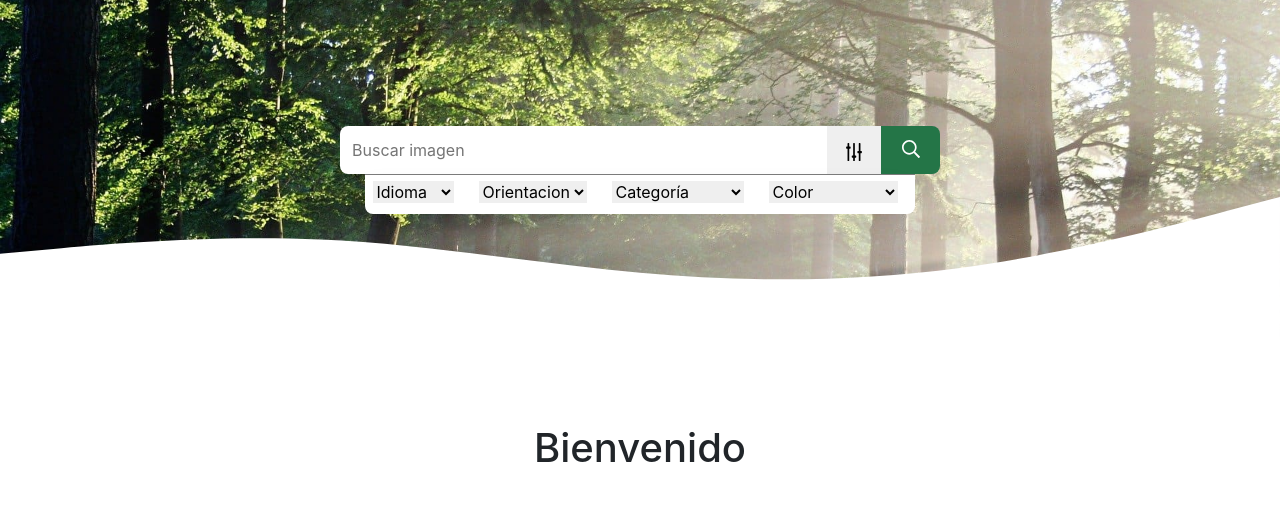
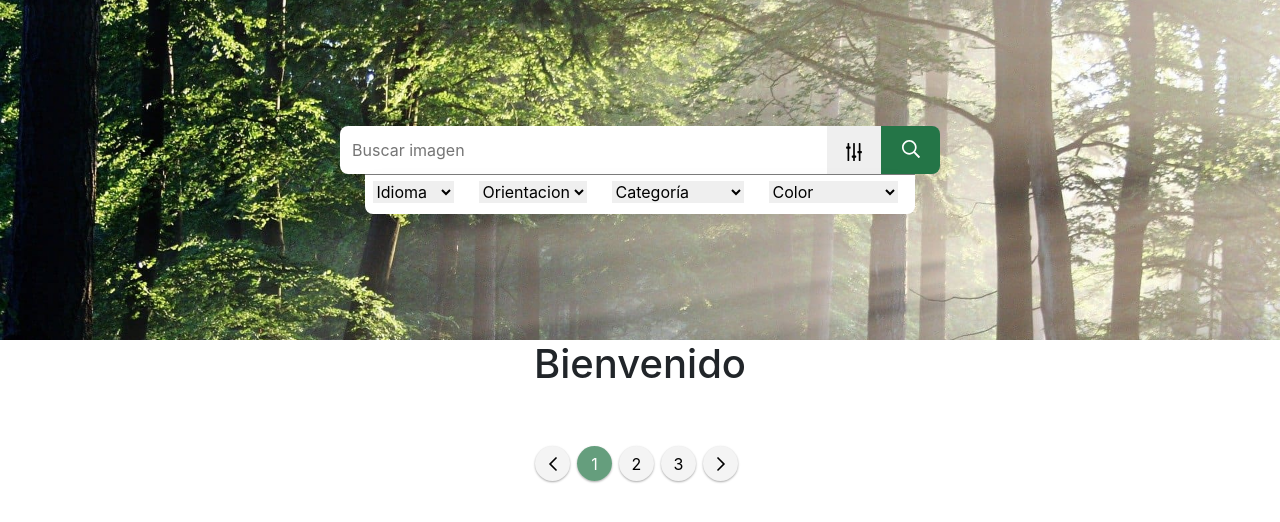
Before and after one commit to JesusEmmanuelPonce/images-search, a React (Create React App) app: page / in a window 1280 px wide. Shown: the top 522 px of the page. Built offline with nearby package versions, Linux system fonts and the light colour scheme.

Commit message:
paginate & card modified

```diff
--- a/src/App.css
+++ b/src/App.css
@@ -1,38 +1,3 @@
-.App {
-  text-align: center;
+.app-container{
+  padding-bottom: 20px;
 }
-
-.App-logo {
-  height: 40vmin;
-  pointer-events: none;
-}
-
-@media (prefers-reduced-motion: no-preference) {
-  .App-logo {
-    animation: App-logo-spin infinite 20s linear;
-  }
-}
-
-.App-header {
-  background-color: #282c34;
-  min-height: 100vh;
-  display: flex;
-  flex-direction: column;
-  align-items: center;
-  justify-content: center;
-  font-size: calc(10px + 2vmin);
-  color: white;
-}
-
-.App-link {
-  color: #61dafb;
-}
-
-@keyframes App-logo-spin {
-  from {
-    transform: rotate(0deg);
-  }
-  to {
-    transform: rotate(360deg);
-  }
-}
--- a/src/App.jsx
+++ b/src/App.jsx
@@ -3,14 +3,16 @@ import Images from './components/Images';
 import NoSearch from './components/NoSearch/NoSearch';
 import './App.css';
 import { connect } from 'react-redux';
+import Paginate from './components/Paginate';
 
 const App = ({ isImages }) => {
   return (
-    <div>
+    <div className="app-container">
       <Banner />
       {
         isImages ? <Images /> : <NoSearch />
       }
+      <Paginate />
     </div>
   );
 }
--- a/src/components/Banner/Banner.jsx
+++ b/src/components/Banner/Banner.jsx
@@ -37,7 +37,6 @@ const Banner = ({
     console.log({search});
 
     return (
-        <>
         <div className="banner-wrap">
             <div className="input-wrap">
                 <input
@@ -137,8 +136,6 @@ const Banner = ({
                 </ul>
             </div>
         </div>
-            <Waves className="waves" />
-        </>
     )
 }
 
--- a/src/components/Images/Images.jsx
+++ b/src/components/Images/Images.jsx
@@ -26,8 +26,6 @@ const Images = ({ allImages }) => {
                                 alt="..."
                             />
                             <div className="card-body">
-                                <h5 className="card-title">Card title</h5>
-                                <p className="card-text mb-3">Some quick example text to build on the card title and make up the bulk of the card's content.</p>
                                 <p className="mb-1">
                                     <span className="thumb">
                                         <ThumbUp />
--- /dev/null
+++ b/src/components/Paginate/Paginate.jsx
@@ -0,0 +1,30 @@
+import React from 'react';
+import ChevronLeft from '../../static/icons/ChevronLeft';
+import ChevronRight from '../../static/icons/ChevronRight';
+import "./styles.scss";
+
+const Paginate = () => {
+    return (
+        <div className="paginate-wrap">
+            <ul>
+                <li>
+                    <button><ChevronLeft /></button>
+                </li>
+                <li>
+                    <button className="active">1</button>
+                </li>
+                <li>
+                    <button>2</button>
+                </li>
+                <li>
+                    <button>3</button>
+                </li>
+                <li>
+                    <button><ChevronRight /></button>
+                </li>
+            </ul>
+        </div>
+    )
+}
+
+export default Paginate;
--- /dev/null
+++ b/src/components/Paginate/index.js
@@ -0,0 +1 @@
+export { default } from "./Paginate.jsx";
--- /dev/null
+++ b/src/components/Paginate/styles.scss
@@ -0,0 +1,33 @@
+.paginate-wrap{
+    display: flex;
+    justify-content: center;
+
+    margin: 50px;
+
+    ul{
+        display: flex;
+
+        li{
+            margin-right: 7px;
+
+            button{
+                align-items: center;
+                display: flex;
+                justify-content: center;
+
+                background: #f4f4f4;
+                border: none;
+                border-radius: 50%;
+                box-shadow: rgba(0, 0, 0, 0.12) 0px 1px 3px, rgba(0, 0, 0, 0.24) 0px 1px 2px;
+                height: 35px;
+                padding: 0;
+                width: 35px;
+
+                &.active{
+                    background: rgba(36, 117, 71, 0.7);
+                    color: #fff;
+                }
+            }
+        }
+    }
+}
--- /dev/null
+++ b/src/static/icons/ChevronLeft.jsx
@@ -0,0 +1,19 @@
+import React from "react";
+
+const ChevronLeft = ({ className = "", style = {}, ...rest }) => (
+	<svg
+		style={{
+			height : "1em",
+			width  : "1em",
+			...style,
+		}}
+		className={className}
+		viewBox="0 0 256 512"
+		xmlns="http://www.w3.org/2000/svg"
+		{...rest}
+	>
+		<path fill="currentColor" d="M231.293 473.899l19.799-19.799c4.686-4.686 4.686-12.284 0-16.971L70.393 256 251.092 74.87c4.686-4.686 4.686-12.284 0-16.971L231.293 38.1c-4.686-4.686-12.284-4.686-16.971 0L4.908 247.515c-4.686 4.686-4.686 12.284 0 16.971L214.322 473.9c4.687 4.686 12.285 4.686 16.971-.001z" />
+	</svg>
+);
+
+export default ChevronLeft;
--- /dev/null
+++ b/src/static/icons/ChevronRight.jsx
@@ -0,0 +1,19 @@
+import React from "react";
+
+const ChevronRight = ({ className = "", style = {}, ...rest }) => (
+	<svg
+		style={{
+			height : "1em",
+			width  : "1em",
+			...style,
+		}}
+		className={className}
+		viewBox="0 0 256 512"
+		xmlns="http://www.w3.org/2000/svg"
+		{...rest}
+	>
+		<path fill="currentColor" d="M24.707 38.101L4.908 57.899c-4.686 4.686-4.686 12.284 0 16.971L185.607 256 4.908 437.13c-4.686 4.686-4.686 12.284 0 16.971L24.707 473.9c4.686 4.686 12.284 4.686 16.971 0l209.414-209.414c4.686-4.686 4.686-12.284 0-16.971L41.678 38.101c-4.687-4.687-12.285-4.687-16.971 0z" />
+	</svg>
+);
+
+export default ChevronRight;
```
Lines whose indentation alone changed are shown as unchanged.
